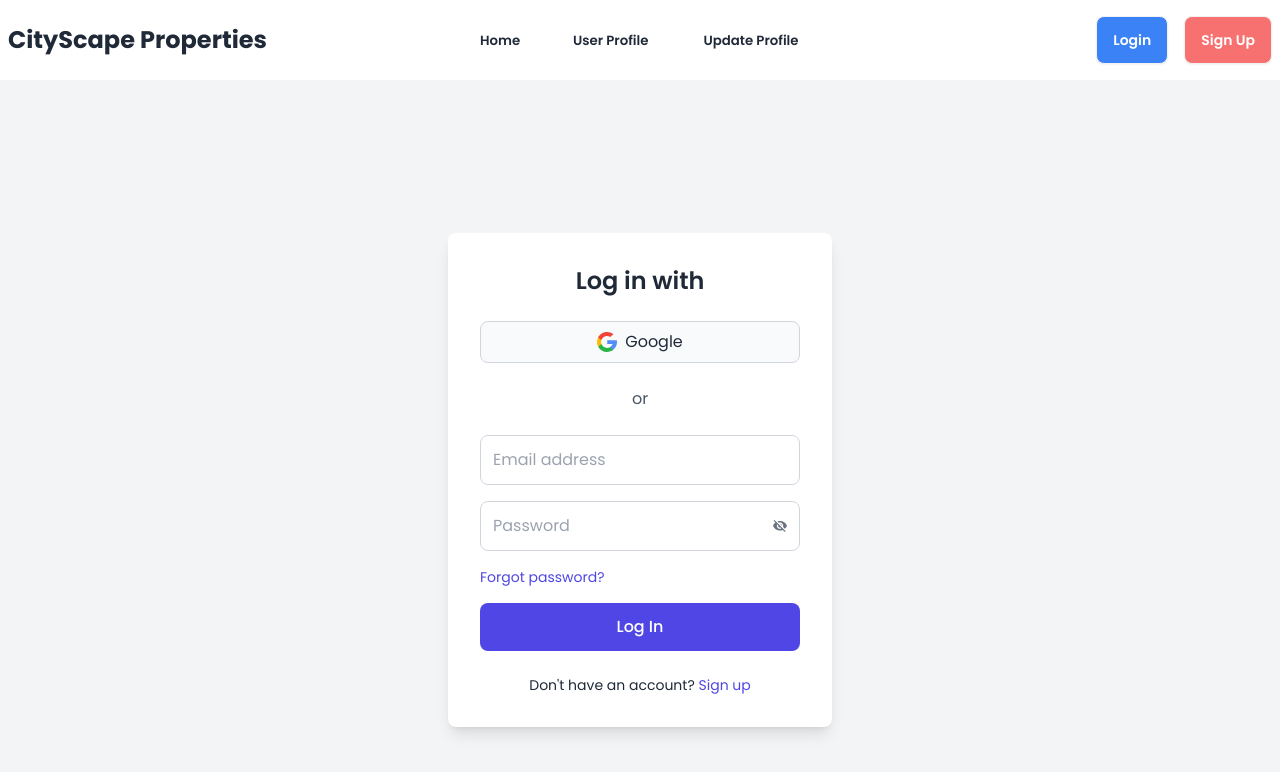
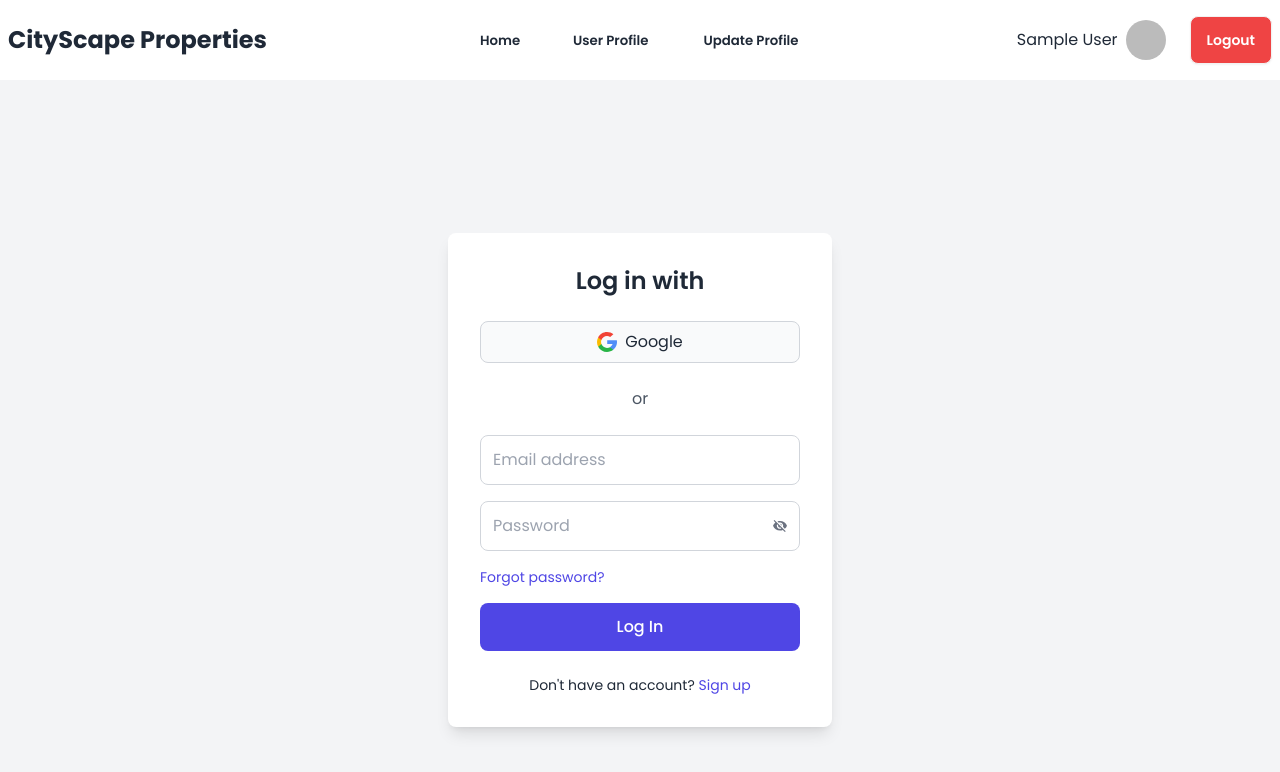
Before and after one commit to NazmulHasanNahin/CityScape-Properties, a React (Vite) app: page /login in a window 1280 px wide. Shown: the top 772 px of the page. Built offline with nearby package versions, Linux system fonts and the light colour scheme; no server answers; sample sign-in values are in the browser's storage.

Commit message:
auth done

```diff
--- a/src/AuthPages/SignIn.jsx
+++ b/src/AuthPages/SignIn.jsx
@@ -1,6 +1,6 @@
 import { useContext, useState } from 'react';
 import { IoMdEye, IoMdEyeOff } from "react-icons/io";
-import { Link } from 'react-router-dom';
+import { Link, useLocation, useNavigate } from 'react-router-dom';
 import { Helmet } from 'react-helmet-async';
 import Nav from '../Shared/Nav';
 import { AuthContext } from '../Provider/AuthProvider';
@@ -11,6 +11,10 @@ const SignIn = () => {
   const [isPasswordShown, setIsPasswordShown] = useState(false);
   const { createUserGoogle } = useContext(AuthContext);
   const { signInUser } = useContext(AuthContext);
+
+  const location = useLocation();
+  const navigate = useNavigate();
+  console.log(location);
 
 
   const handleLogin = e => {
@@ -23,6 +27,7 @@ const SignIn = () => {
 
     signInUser(email, password)
       .then(result => {
+        navigate(location?.state ? location.state : "/");
         toast.success('Successfully logged in!');
         console.log(result.user);
       })
@@ -35,6 +40,7 @@ const SignIn = () => {
   const handleGoogle = () => {
     createUserGoogle()
       .then(result => {
+        navigate(location?.state ? location.state : "/");
         toast.success('Successfully logged in with Google!');
         console.log(result.user);
       })
--- a/src/Pages/UserProfile.jsx
+++ b/src/Pages/UserProfile.jsx
@@ -1,12 +1,28 @@
+import { useContext } from "react";
 import Nav from "../Shared/Nav";
 import { Helmet } from "react-helmet-async";
+import { AuthContext } from "../Provider/AuthProvider";
 
 const UserProfile = () => {
+    const { user } = useContext(AuthContext);
+
     return (
         <div>
-            <Helmet><title>User Profile</title></Helmet>
-            <Nav></Nav>
-            user profile
+            <Nav />
+            <div className="min-h-screen bg-gray-100 flex flex-col items-center">
+                <Helmet><title>User Profile</title></Helmet>
+                <div className="mt-10 bg-white p-6 rounded-lg shadow-lg w-11/12 sm:w-1/2 lg:w-1/3">
+                    <div className="flex flex-col items-center">
+                        <img
+                            className="w-24 h-24 rounded-full border-2 border-gray-300"
+                            src={user.photoURL || "https://img.daisyui.com/images/stock/photo-1534528741775-53994a69daeb.webp"}
+                            alt="User Profile"
+                        />
+                        <h1 className="text-xl font-bold mt-4">{user.displayName || "No User Name"}</h1>
+                        <p className="text-gray-600">{user.email || "Email not available"}</p>
+                    </div>
+                </div>
+            </div>
         </div>
     );
 };
--- a/src/Provider/AuthProvider.jsx
+++ b/src/Provider/AuthProvider.jsx
@@ -1,5 +1,5 @@
-import { createContext, useState } from "react";
-import { createUserWithEmailAndPassword, getAuth, GoogleAuthProvider, signInWithEmailAndPassword, signInWithPopup } from "firebase/auth";
+import { createContext,useEffect, useState } from "react";
+import { createUserWithEmailAndPassword,onAuthStateChanged, getAuth, GoogleAuthProvider, signInWithEmailAndPassword, signInWithPopup, signOut } from "firebase/auth";
 import app from "../Firebase/firebase.config";
 
 
@@ -8,24 +8,42 @@ const auth = getAuth(app);
 const googleProvider = new GoogleAuthProvider();
 
 
-const AuthProvider = ({children}) => {
-    const [user,setUser] = useState(null);
+const AuthProvider = ({ children }) => {
+    const [user, setUser] = useState(null);
+    const [loading, setLoading] = useState(true);
 
-    const createUser = (email,password) =>{
-       return createUserWithEmailAndPassword(auth,email,password);
+    const createUser = (email, password) => {
+        setLoading(true);
+        return createUserWithEmailAndPassword(auth, email, password);
     }
 
-    const signInUser = (email,password) =>{
-        return signInWithEmailAndPassword(auth,email,password);
-     }
-
-    const createUserGoogle = () =>{
-        return signInWithPopup(auth,googleProvider);
+    const signInUser = (email, password) => {
+        setLoading(true);
+        return signInWithEmailAndPassword(auth, email, password);
     }
 
+    const logOut = () =>{
+        setLoading(true);
+        return signOut(auth);
+    }
+    const createUserGoogle = () => {
+        setLoading(true);
+        return signInWithPopup(auth, googleProvider);
+    }
+    useEffect(() => {
+        const unsubscribe = onAuthStateChanged(auth, currentUser => {
+            console.log(currentUser);
+            setUser(currentUser);
+            setLoading(false);
+        });
+        return () => {
+            unsubscribe()
+        }
+    }, [])
+
     const authInfo = {
-        user,createUser,createUserGoogle,signInUser,
-
+        user, createUser, createUserGoogle, signInUser,
+        loading,logOut,
     }
 
 
--- a/src/Provider/PrivateRoute.jsx
+++ b/src/Provider/PrivateRoute.jsx
@@ -1,8 +1,23 @@
-const PrivateRoute = () => {
+import { useContext } from "react";
+import { AuthContext } from "./AuthProvider";
+import { Navigate, useLocation } from "react-router-dom";
+
+const PrivateRoute = ({ children }) => {
+
+    const { user, loading } = useContext(AuthContext);
+    const location = useLocation();
+
+    if (loading) {
+        return <span className="loading loading-infinity loading-lg"></span>;
+    }
+
+    if (user) {
+        return children;
+    }
+
+
     return (
-        <div>
-
-        </div>
+        <Navigate state={location.pathname} to="/login"></Navigate>
     );
 };
 
--- a/src/Routes/Routes.jsx
+++ b/src/Routes/Routes.jsx
@@ -10,6 +10,7 @@ import UpdateProfile from "../Pages/UpdateProfile";
 import SignIn from "../AuthPages/SignIn";
 import Register from "../AuthPages/Register";
 import Property from "../Property/Property";
+import PrivateRoute from "../Provider/PrivateRoute";
 
 
 
@@ -22,28 +23,28 @@ const Routes = createBrowserRouter([
         children: [
             {
                 path: "/",
-                element:<Home></Home>,
+                element: <Home></Home>,
             },
             {
                 path: "/user_profile",
-                element:<UserProfile></UserProfile>
+                element:<PrivateRoute><UserProfile></UserProfile></PrivateRoute>,
             },
             {
                 path: "/update_profile",
-                element:<UpdateProfile></UpdateProfile>,
+                element: <UpdateProfile></UpdateProfile>,
             },
             {
                 path: "/login",
-                element:<SignIn></SignIn>,
+                element: <SignIn></SignIn>,
             },
             {
                 path: "/register",
-                element:<Register></Register>,
+                element: <Register></Register>,
             },
             {
                 path: "/property/:id",
-                element:<Property></Property>,
-                loader:() => fetch("/prop_data.json"),
+                element: <PrivateRoute><Property></Property></PrivateRoute>,
+                loader: () => fetch("/prop_data.json"),
             },
 
 
--- a/src/Shared/Nav.jsx
+++ b/src/Shared/Nav.jsx
@@ -1,21 +1,17 @@
-import { Link, NavLink, useLocation } from "react-router-dom";
-import { useState, useEffect } from "react";
+import { Link, NavLink } from "react-router-dom";
+import {  useContext } from "react";
+import { AuthContext } from "../Provider/AuthProvider";
 
 const Nav = () => {
-    const location = useLocation();
-    const [user, setUser] = useState(null);
-
     const isActive = (path) => location.pathname === path;
-
-    useEffect(() => {
-        const loggedUser = localStorage.getItem("user");
-        setUser(loggedUser ? JSON.parse(loggedUser) : null);
-    }, []);
+    const { logOut, user } = useContext(AuthContext);
 
     const handleLogout = () => {
-        setUser(null);
-        localStorage.removeItem("user");
-    };
+        logOut()
+            .then()
+            .catch()
+    }
+
 
     return (
         <div>
@@ -96,9 +92,12 @@ const Nav = () => {
                     {user ? (
                         <>
                             <div className="flex items-center space-x-2">
+                                <div>
+                                    <h1>{user.displayName || ""}</h1>
+                                </div>
                                 <div className="avatar">
                                     <div className="w-10 rounded-full">
-                                        <img src="https://img.daisyui.com/images/stock/photo-1534528741775-53994a69daeb.webp" alt="User Profile" />
+                                        <img src={user.photoURL || "https://img.daisyui.com/images/stock/photo-1534528741775-53994a69daeb.webp"} alt="User Profile" />
                                     </div>
                                 </div>
                                 <span className="text-lg font-semibold">{user.name}</span>
```
